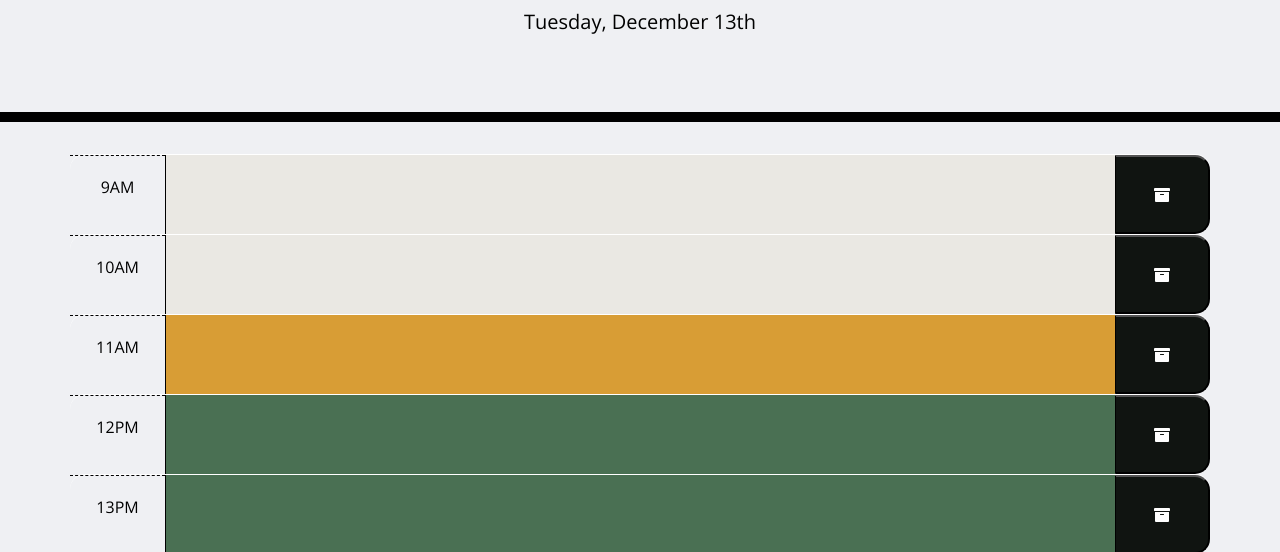
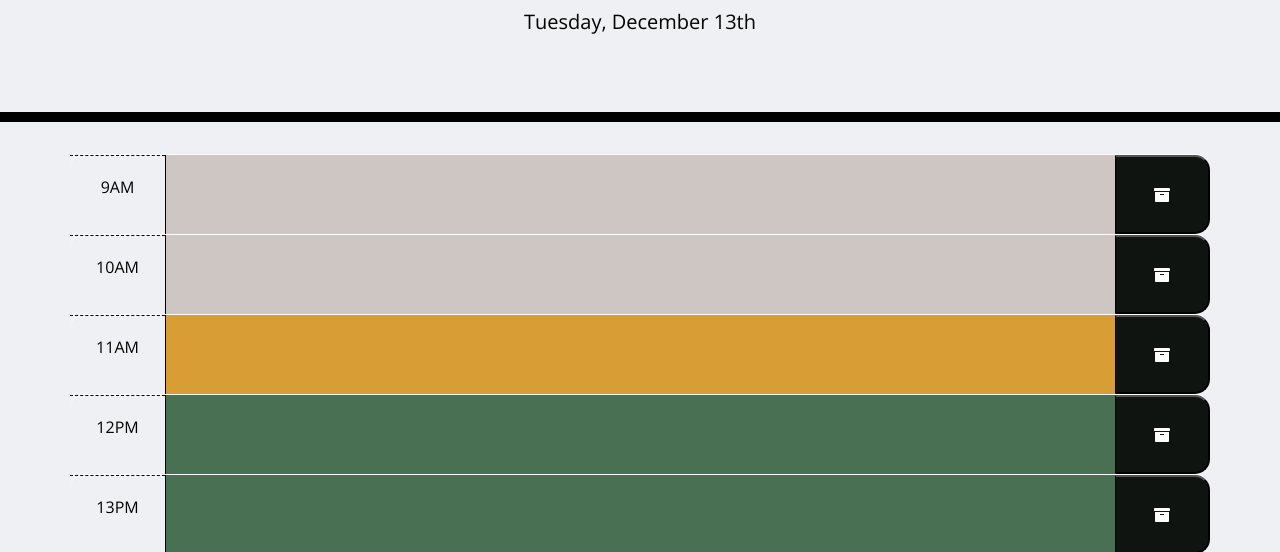
Before and after one commit to agh911/Daily-Planner-App, a plain HTML site: page index.html in a window 1280 px wide. Shown: the part 182-734 px from the top of the page. Drawn offline with nearby package versions, Linux system fonts and the light colour scheme.

Commit message:
changed CSS style

```diff
--- a/assets/css/style.css
+++ b/assets/css/style.css
@@ -12,6 +12,7 @@ textarea {
   color: #000000;
   border-left: 1px solid black;
   padding: 10px;
+  outline: none;
 }
 
 span {
@@ -59,7 +60,7 @@ span {
 }
 
 .past {
-  background-color: #eae8e3;
+  background-color: #cdc6c3;
   color: #000000;
 }
 
```
